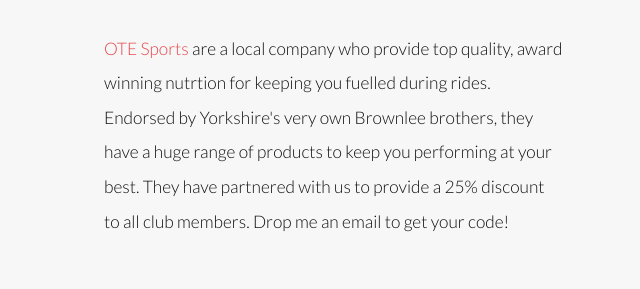
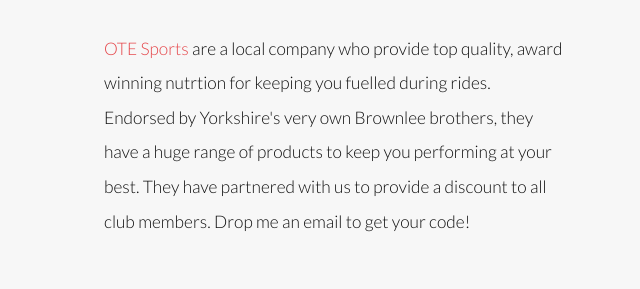
Before and after one commit to benjih1/FGACC, a plain HTML site: page links.html in a window 1280 px wide. Shown: the part 462-751 px from the top of the page, 640-1280 px from the left. Drawn offline with Linux system fonts and the light colour scheme.

Commit message:
discount change

```diff
--- a/links.html
+++ b/links.html
@@ -88,7 +88,7 @@
 							<div class="image fit">
 								<img src="images/OTE Logo Black .jpg">
 							</div>
-						<p>	<a href="https://www.otesports.co.uk">OTE Sports</a> are a local company who provide top quality, award winning nutrtion for keeping you fuelled during rides. Endorsed by Yorkshire's very own Brownlee brothers, they have a huge range of products to keep you performing at your best. They have partnered with us to provide a 25% discount to all club members. Drop me an email to get your code!	</p>
+						<p>	<a href="https://www.otesports.co.uk">OTE Sports</a> are a local company who provide top quality, award winning nutrtion for keeping you fuelled during rides. Endorsed by Yorkshire's very own Brownlee brothers, they have a huge range of products to keep you performing at your best. They have partnered with us to provide a discount to all club members. Drop me an email to get your code!	</p>
 					</div>
 
 					</article>
```
